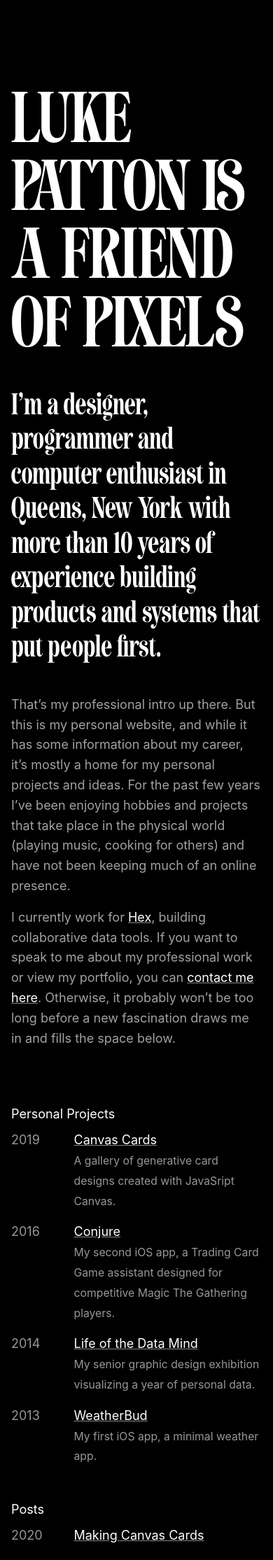
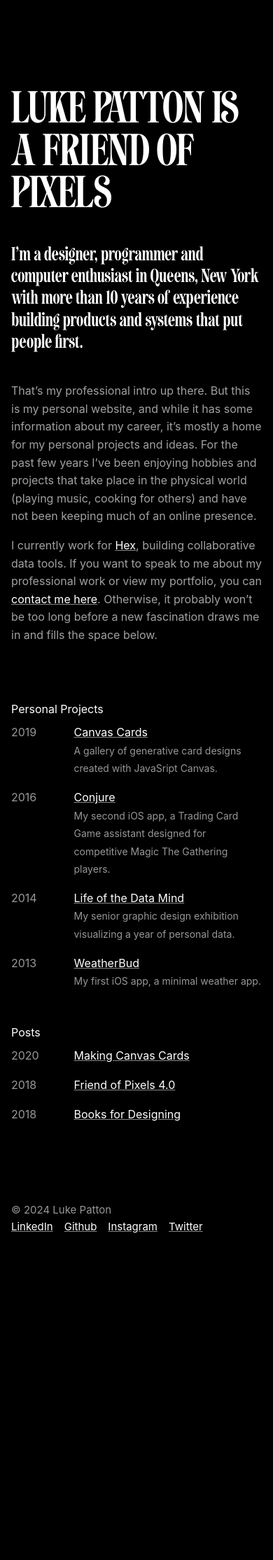
Before and after one commit to lkpttn/lkpttn.github.io, a Jekyll site: the page built from index.markdown, in a window 390 px wide. Shown: the top 2229 px of the page at 70% size. Built offline with Jekyll 4.4.1, drawn with Linux system fonts in a browser that asks for light colours; after the commit the page ends 1845 px from its top, so only the background shows below that.

Commit message:
Mobile size and type scale fixes

```diff
--- a/_includes/footer.html
+++ b/_includes/footer.html
@@ -1,14 +1,14 @@
-<footer class="site-footer h-card">
-  <data class="u-url" href="{{ "/" | relative_url }}"></data>
-
+<footer class="site-footer">
   <div class="wrapper">
-    <h2 class="footer-heading">{{ site.title | escape }}</h2>
+    <div class="footer-flex">
+    <!-- <h2 class="footer-heading">{{ site.title | escape }}</h2> -->
+    <span class="p-name">© 2024 Luke Patton</span>
     <ul class="footer-list">
-      <li><span class="p-name">© 2024 Luke Patton</span></li>
       <li><a href="https://www.linkedin.com/in/lkpttn/" target="_blank"><span class="username">LinkedIn</span></a></li>
       <li><a href="https://github.com/lkpttn" target="_blank"><span class="username">Github</span></a></li>
       <li><a href="https://www.instagram.com/lukepatton/" target="_blank"><span class="username">Instagram</span></a></li>
       <li><a href="https://twitter.com/friendofpixels/" target="_blank"><span class="username">Twitter</span></a></li>
     </ul>
   </div>
+</div>
 </footer>
--- a/_sass/forks.scss
+++ b/_sass/forks.scss
@@ -3,10 +3,19 @@
 // Define defaults for each variable.
 
 $base-font-family: -apple-system, BlinkMacSystemFont, "Segoe UI", Roboto, Helvetica, Arial, sans-serif, "Apple Color Emoji", "Segoe UI Emoji", "Segoe UI Symbol" !default;
-$base-font-size:   18px !default;
+$base-font-size:   16px !default;
 $base-font-weight: 400 !default;
 $small-font-size:  $base-font-size * 0.875 !default;
 $base-line-height: 1.6 !default;
+
+// Font sizes - 1.33
+// 1.333
+// 1.777
+// 2.369
+// 3.157
+// 4.209
+// 5.61
+// 7.41
 
 @font-face {
   font-family: "Newsagent";
--- a/_sass/forks/_layout.scss
+++ b/_sass/forks/_layout.scss
@@ -7,7 +7,7 @@
 
 .site-title {
   font-family: $display-font-family;
-  @include relative-font-size(1.625);
+  @include relative-font-size(2.369);
   line-height: $base-line-height * $base-font-size * 3;
 }
 
@@ -16,28 +16,35 @@
  */
 .site-footer {
   padding: $spacing-unit 0;
+  @include relative-font-size(0.9375);
 }
 
-.footer-heading {
-  @include relative-font-size(1.125);
-  margin-bottom: $spacing-unit * 0.5;
+.footer-flex {
+  display: flex;
+  flex-flow: row wrap;
+  justify-content: space-between;
 }
 
 .footer-list {
   list-style: none;
   margin-left: 0;
+  flex: none;
   display: grid;
-  grid-template-columns: 3fr repeat(4, auto);
-  column-gap: $spacing-unit * 0.5
+  grid-template-columns: repeat(4, auto);
+  column-gap: $spacing-unit * 0.5;
+
+  @include media-query($on-palm) {
+    grid-template-columns: repeat(4, auto);
+  }
 }
 
 .p-name {
-  @include relative-font-size(0.9375);
+  flex: none;
   color: $grey-color;
 }
 
 .username {
-  @include relative-font-size(0.9375);
+
 }
 
 
@@ -58,17 +65,25 @@
 
 .page-heading {
   font-family: $display-font-family;
-  @include relative-font-size(6);
+  @include relative-font-size(7.41);
   line-height: 90%;
   text-transform: uppercase;
   padding-bottom: $spacing-unit;
+
+  @include media-query($on-palm) {
+    @include relative-font-size(4.209);
+  }
 }
 
 .page-subtitle {
   font-family: $display-font-family;
-  @include relative-font-size(2.5);
+  @include relative-font-size(2.369);
   line-height: 110%;
   padding-bottom: $spacing-unit;
+
+  @include media-query($on-palm) {
+    @include relative-font-size(1.777);
+  }
 }
 
 .page-body {
@@ -118,13 +133,13 @@
 
 .post-title {
   font-family: $display-font-family;
-  @include relative-font-size(6);
+  @include relative-font-size(7.41);
   line-height: 90%;
   text-transform: uppercase;
   line-height: 1;
 
   @include media-query($on-laptop) {
-    @include relative-font-size(2.25);
+    @include relative-font-size(4.209);
   }
 }
 
@@ -138,25 +153,13 @@
 
   h2 {
     @include relative-font-size(1);
-
-    @include media-query($on-laptop) {
-      @include relative-font-size(1.75);
-    }
   }
 
   h3 {
     @include relative-font-size(1);
-
-    @include media-query($on-laptop) {
-      @include relative-font-size(1.375);
-    }
   }
 
   h4 {
     @include relative-font-size(1);
-
-    @include media-query($on-laptop) {
-      @include relative-font-size(1.125);
-    }
   }
 }
```
